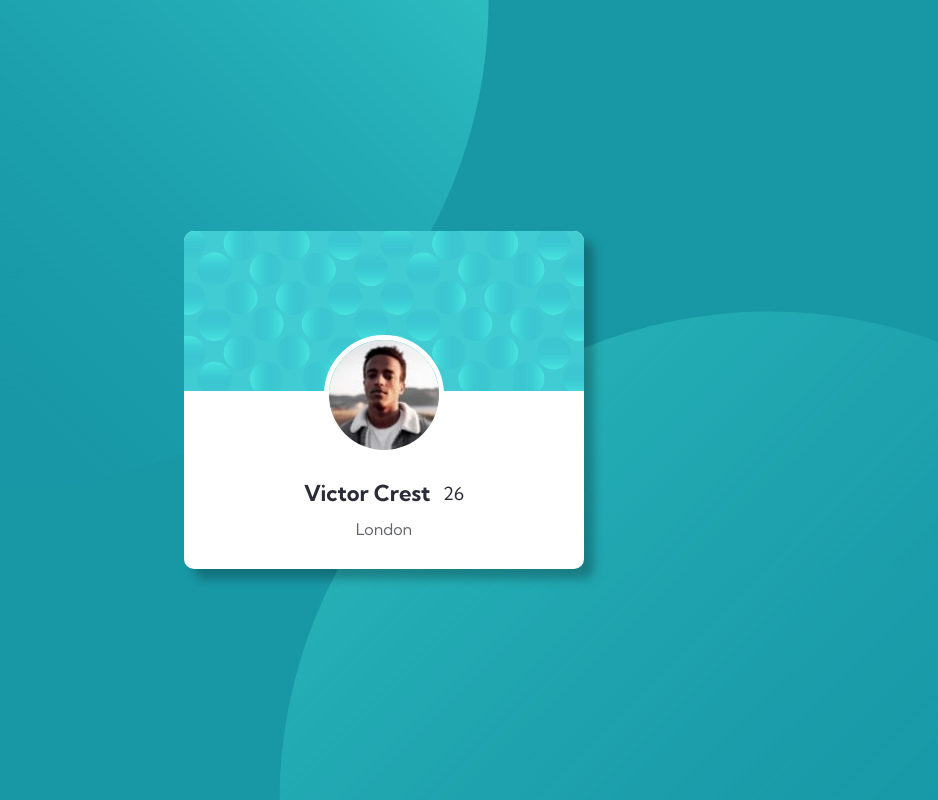
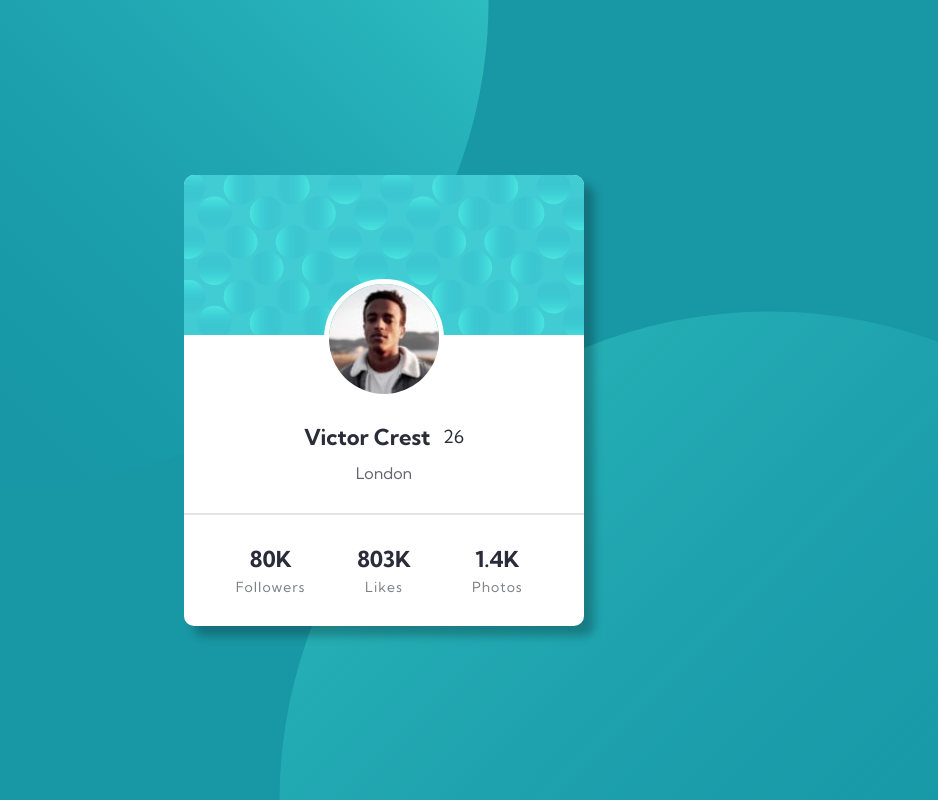
Before and after one commit to sparklaunch/04.ProfileCard, a Svelte app in the folder profile-card/: page / in a window 1280 px wide. Shown: the whole page, without its empty margins (256-1194 px from the left). Built offline with nearby package versions, Linux system fonts and the light colour scheme.

Commit message:
Add the details

```diff
--- a/profile-card/src/components/Card.svelte
+++ b/profile-card/src/components/Card.svelte
@@ -2,12 +2,15 @@
     import Banner from "./Banner.svelte";
     import Profile from "./Profile.svelte";
     import Info from "./Info.svelte";
+    import Details from "./Details.svelte";
 </script>
 
 <div id="card">
     <Banner />
     <Profile />
     <Info />
+    <hr />
+    <Details />
 </div>
 
 <style>
@@ -18,4 +21,8 @@
         width: 400px;
         overflow: hidden;
     }
+    hr {
+        border-color: rgb(227, 227, 227);
+        border-style: solid;
+    }
 </style>
--- /dev/null
+++ b/profile-card/src/components/Details.svelte
@@ -0,0 +1,38 @@
+<div id="details">
+    <div id="followers">
+        <p>80K</p>
+        <p>Followers</p>
+    </div>
+    <div id="likes">
+        <p>803K</p>
+        <p>Likes</p>
+    </div>
+    <div id="photos">
+        <p>1.4K</p>
+        <p>Photos</p>
+    </div>
+</div>
+
+<style>
+    #details {
+        padding: 30px;
+        display: grid;
+        grid-template-columns: repeat(3, 1fr);
+    }
+    #details > div {
+        display: flex;
+        flex-direction: column;
+        align-items: center;
+    }
+    #details > div > p:first-child {
+        font-weight: 700;
+        font-size: 22px;
+        color: rgb(43, 43, 58);
+        margin-bottom: 5px;
+    }
+    #details > div > p:last-child {
+        color: rgb(126, 128, 131);
+        font-size: 14px;
+        letter-spacing: 1px;
+    }
+</style>
```
